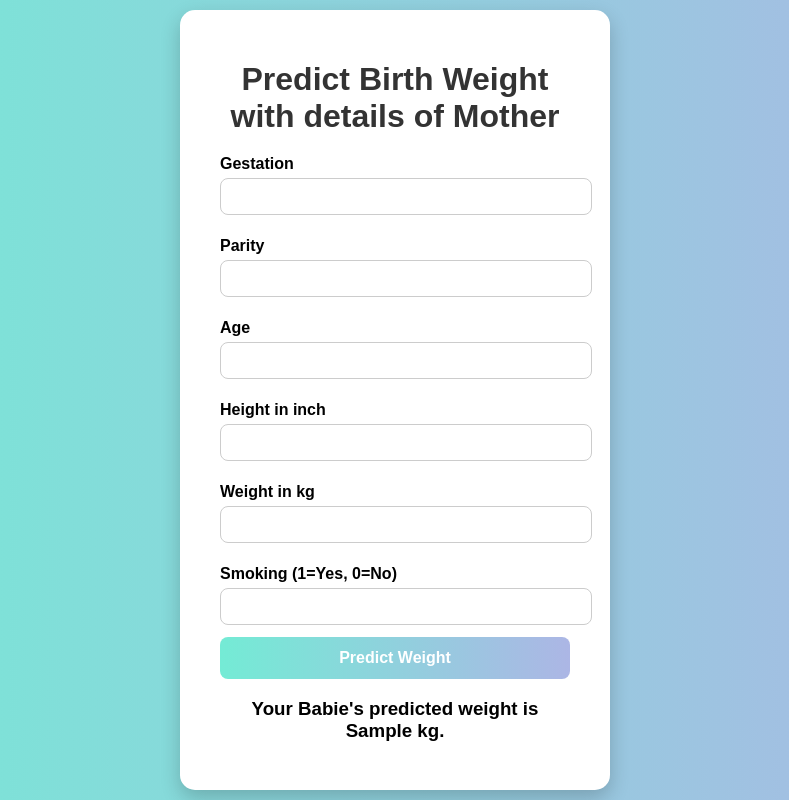
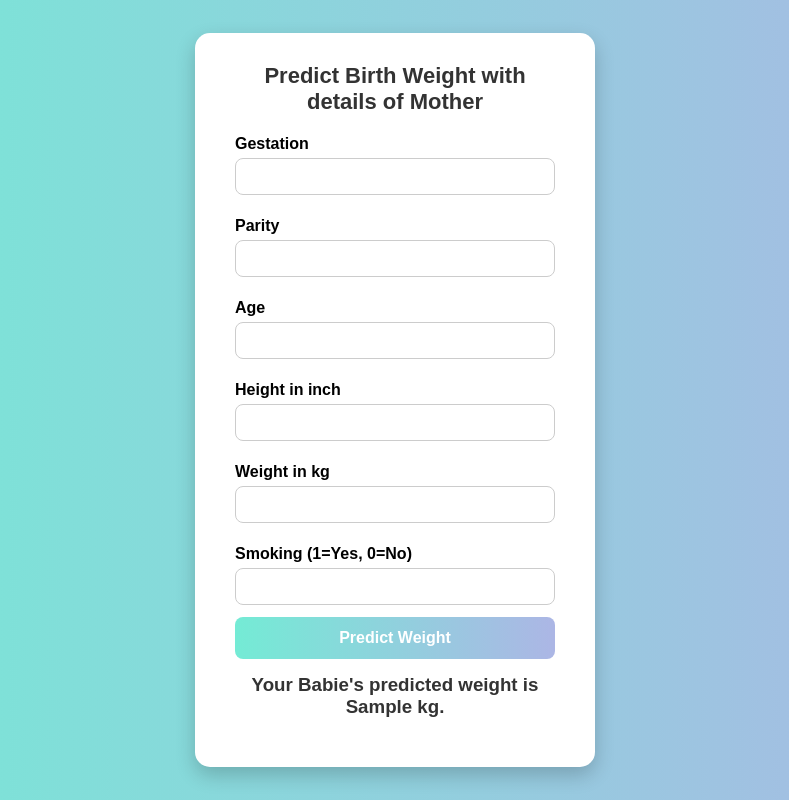
Before and after one commit to swar-678/Baby-weight-predictor, a Flask app: template templates/baby_wt.html in a window 1280 px wide. Shown: the whole page, without its empty margins (245-1034 px from the left). Run offline with Flask 3, Linux system fonts and the light colour scheme; the template is opened without the code that fills it: most values are stand-ins (such as "Sample title", 1, 10 or a date in 2020).

Commit message:
third commit

```diff
--- a/templates/baby_wt.html
+++ b/templates/baby_wt.html
@@ -5,14 +5,19 @@
     <meta name="viewport" content="width=device-width, initial-scale=1.0">
     <title>Baby Weight Predictor</title>
     <style>
+        * {
+            box-sizing: border-box;
+        }
+
         body {
             font-family: Arial, sans-serif;
             background: linear-gradient(to right, #74ebd5, #ACB6E5);
             display: flex;
             justify-content: center;
             align-items: center;
-            height: 100vh;
+            min-height: 100vh;
             margin: 0;
+            padding: 20px; /* extra padding to avoid top clipping */
         }
 
         .form-container {
@@ -20,13 +25,17 @@
             padding: 30px 40px;
             border-radius: 15px;
             box-shadow: 0px 8px 20px rgba(0,0,0,0.2);
-            width: 350px;
+            width: 100%;
+            max-width: 400px; /* slightly wider */
             text-align: center;
+            overflow: auto; /* scroll if screen is small */
         }
 
         h1 {
+            margin-top: 0;
             margin-bottom: 20px;
             color: #333;
+            font-size: 22px;
         }
 
         label {
@@ -67,6 +76,18 @@
         button:hover {
             background: linear-gradient(to right, #57c6e1, #8e9efc);
         }
+
+        h3 {
+            margin-top: 15px;
+            color: #333;
+        }
+
+        @media (max-height: 600px) {
+            body {
+                align-items: flex-start;
+                padding-top: 20px;
+            }
+        }
     </style>
 </head>
 <body>
@@ -85,13 +106,13 @@
             <label>Height in inch</label>
             <input name="height" type="number">
 
-            <label>Weight in kg </label>
+            <label>Weight in kg</label>
             <input name="weight" type="number">
 
             <label>Smoking (1=Yes, 0=No)</label>
             <input name="smoke" type="number">
 
-            <button type="submit">Predict Weight</button><br>
+            <button type="submit">Predict Weight</button>
 
             <h3> Your Babie's predicted weight is {{pred_wt}} kg.</h3>
         </form>
```
